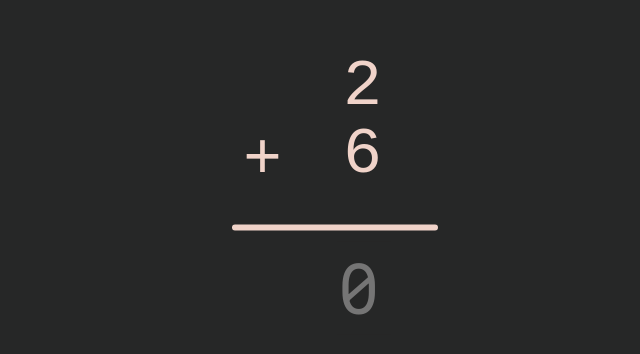
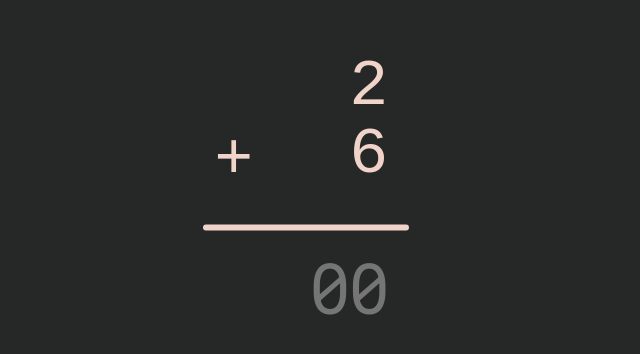
Before and after one commit to KrishLad/Snail-Solve, a React (Vite) app: page / in a window 1280 px wide. Shown: the part 232-586 px from the top of the page, without its empty margins (270-910 px from the left). Built offline with nearby package versions, Linux system fonts and the light colour scheme.

Commit message:
GAME IS WORKING,(very rough) BUT WORKINGgit add Game.* Problem.css !

```diff
--- a/src/components/Game.css
+++ b/src/components/Game.css
@@ -3,7 +3,7 @@
     font-family: Reddit-Mono;
     position: absolute;
     top: 50%;
-    left: 50%;
+    left: 54%;
     transform: translate(-200%, -50%);
     padding: 10px;
 
@@ -32,7 +32,7 @@
     color: white;
     bottom: 30px;
     font-size: 70px;
-    width: 50px;
+    width: 90px;
     left:105px;
 }
 
--- a/src/components/Game.tsx
+++ b/src/components/Game.tsx
@@ -1,4 +1,4 @@
-import { useState } from "react";
+import { useEffect, useState } from "react";
 import './Game.css'
 import Problem from "./Problem";
 import Timer from "./Timer";
@@ -7,6 +7,13 @@ function getRandomInt(max:number){
   return Math.floor(Math.random() * max);
 }
 
+function isValidInput(value: string) {
+ return /^\d+(\.\d+)?$/.test(value);
+}
+
+function clearInput(){
+  document.getElementById('answerBox').value = ""; //it will not be null.
+}
 
 const Game = () => {
   const [N1, setN1] = useState(getRandomInt(10));
@@ -25,32 +32,39 @@ const Game = () => {
     }
   }
 
+  useEffect(() => {
+    if(answer && !gameStarted){
+      setGameStarted(true);
+      startTimer();
+    }
+    else if(answer){
+      if(parseInt(answer) === N1+N2){
+        setScore(score+1);
+        setN1(getRandomInt(10));
+        setN2(getRandomInt(10));
+        clearInput();
+      }
+    }
+    else{
+      if(gameStarted && time === 0 ){
+        setGameStarted(false);
+        console.log("Score is : " + score);
+        return;
+      }
+    }
+  }, [answer, gameStarted, time]);
 
-  const playGame = () =>{
-    // if this function is called and the user is alredy playing then noting should happen
-    if(!gameStarted){
-      startTimer();
-      setGameStarted(true);
-      while(time != 0){
-        const ans = parseInt(answer);
-        if(ans === N1+N2){
-          setScore(score+1);
-        }
-        const n1 = getRandomInt(10);
-        const n2 = getRandomInt(10);
-        setN1(n1);
-        setN2(n2);
-      }
-      console.log(score);
-    }
-  }
+
+  const handleInputChange = (e: React.ChangeEvent<HTMLInputElement>) => {
+    setAnswer(e.target.value);
+
+  };
+
 
   return (
     <>
       <div className="timer-box">
-        <div className="timer">
-         {timerStarted && render}
-        </div>
+        <div className="timer">{timerStarted && render}</div>
       </div>
       <div className="game-content">
         <div className="problem">
@@ -58,12 +72,16 @@ const Game = () => {
         </div>
         <input
           type="in"
-          id = "answerBox"
+          id="answerBox"
           className="input"
-          placeholder="0"
-          maxLength={1}
-          onChange={playGame}
-          value={answer}
+          placeholder="00"
+          onChange={handleInputChange}
+          onKeyDown={(e) => {
+            if(!(e.code === 'Backspace' || isValidInput(e.key))){
+              e.preventDefault();
+            }
+          }}
+          maxLength={2}
         />
       </div>
     </>
--- a/src/components/Problem.css
+++ b/src/components/Problem.css
@@ -1,11 +1,11 @@
 .first-number{
     position: relative;
-    left: 100px;
+    left: 135px;
     top: 80px;
 }
 .second-number{
     position: relative;
-    left: 100px;
+    left: 135px;
 }
 .operation{
     position: relative;
```
